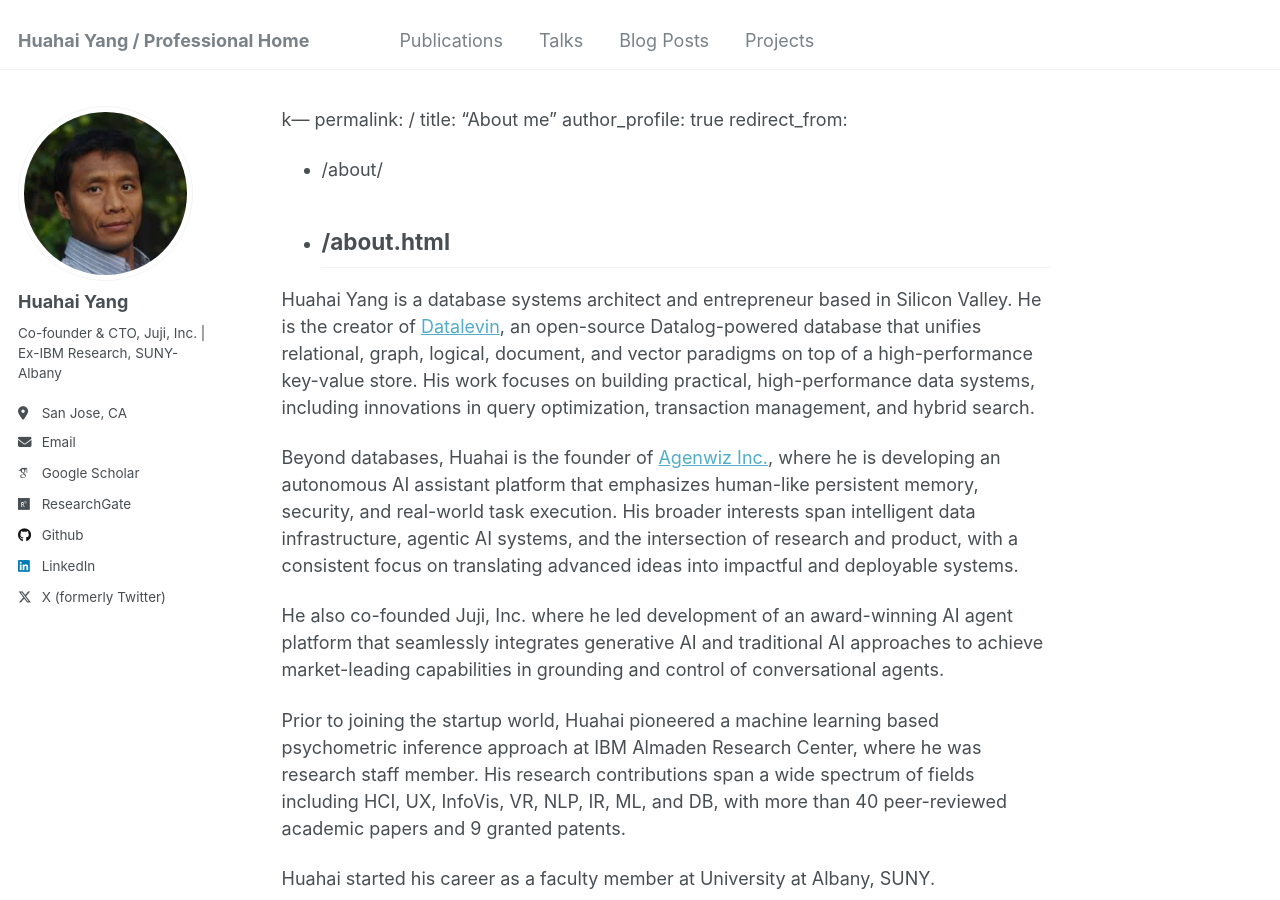
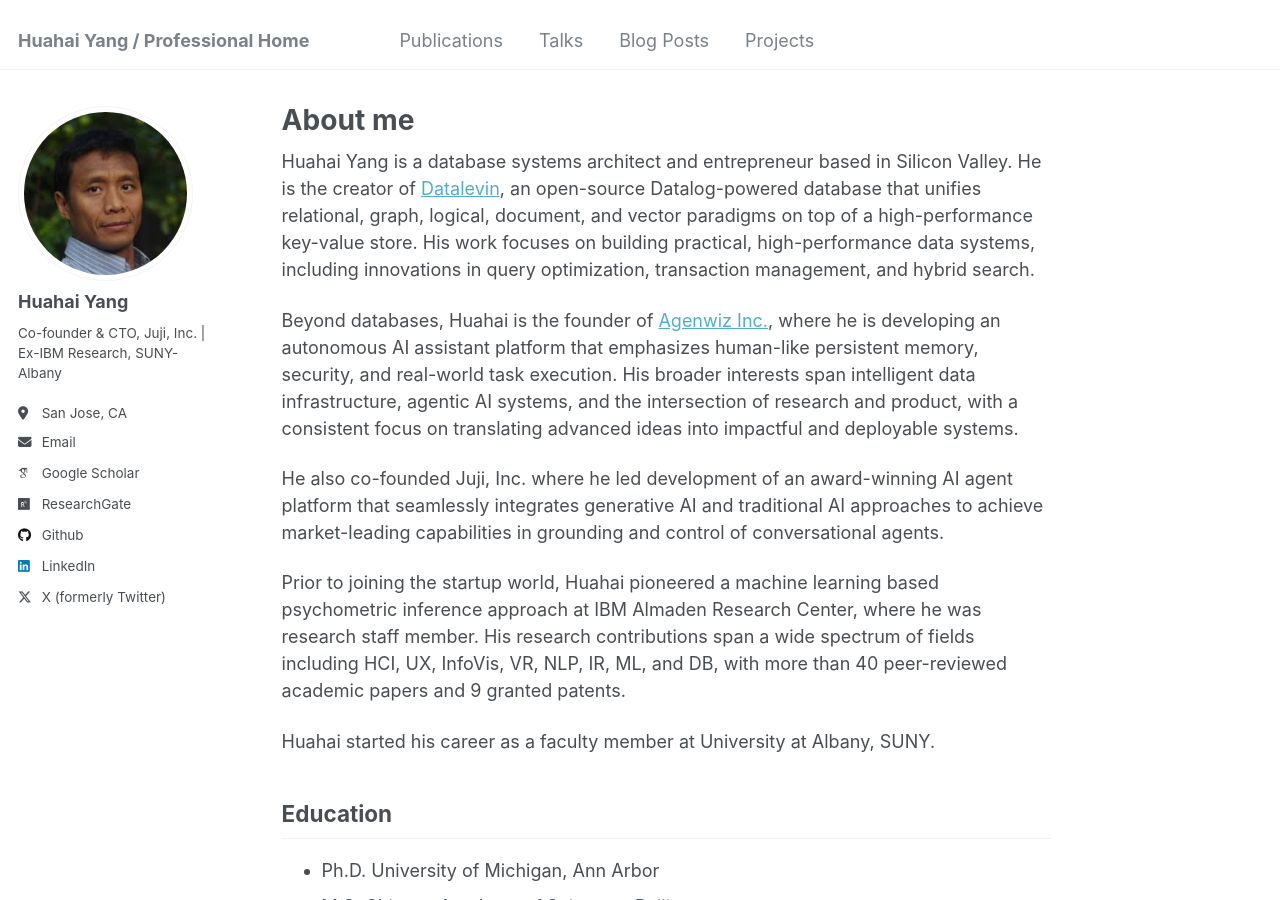
Before and after one commit to huahaiy/huahaiy.github.io, a Jekyll site: the page built from _pages/about.md, in a window 1280 px wide and 900 px high. Built offline with Jekyll 4.4.1, drawn with Linux system fonts in a browser that asks for light colours; some web fonts are replaced; our own code applies the rules of GitHub Pages for plain Markdown files.

Commit message:
fix a typo that breaks about page

```diff
--- a/_pages/about.md
+++ b/_pages/about.md
@@ -1,4 +1,4 @@
-k---
+---
 permalink: /
 title: "About me"
 author_profile: true
```
